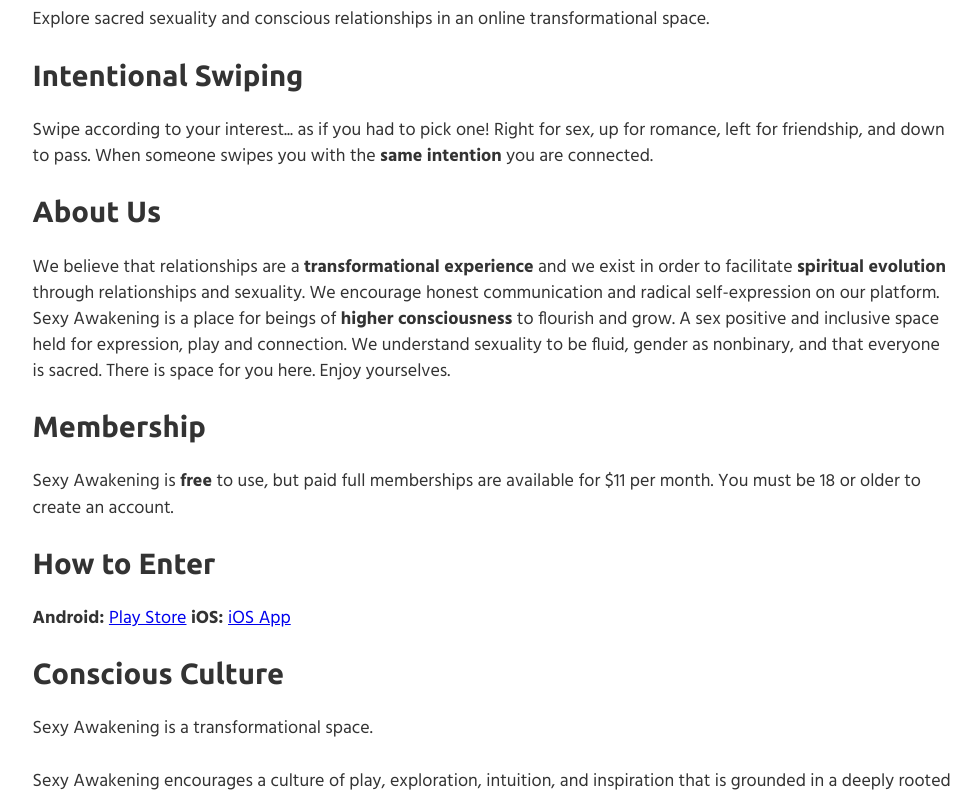
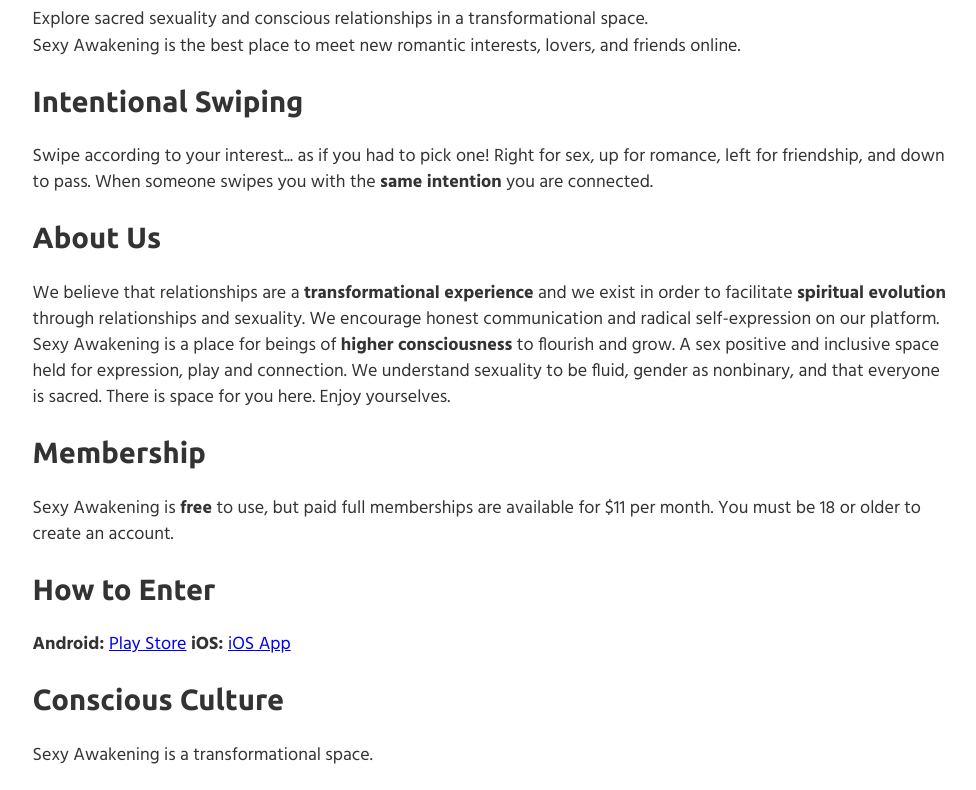
Before and after one commit to russjwells/sexy-awakening-website-2, a Gatsby site: page / in a window 1280 px wide. Shown: the part 122-912 px from the top of the page, without its empty margins (147-1123 px from the left). Built offline with nearby package versions, Linux system fonts and the light colour scheme; Gatsby itself is replaced by a stand-in of ours.

Commit message:
intro text

```diff
--- a/src/pages/index.js
+++ b/src/pages/index.js
@@ -8,7 +8,7 @@
 const IndexPage = () => (
   <Layout>
     <SEO title="Welcome Home" />
-    <p>Explore sacred sexuality and conscious relationships in an online transformational space. <br /></p>
+    <p>Explore sacred sexuality and conscious relationships in a transformational space. <br /> Sexy Awakening is the best place to meet new romantic interests, lovers, and friends online.</p>
     <h2>Intentional Swiping</h2>
     <p>Swipe according to your interest... as if you had to pick one! Right for sex, up for romance, left for friendship, and down to pass. When someone swipes you with the <b>same intention</b> you are connected.</p>
     <h2>About Us</h2>
```
